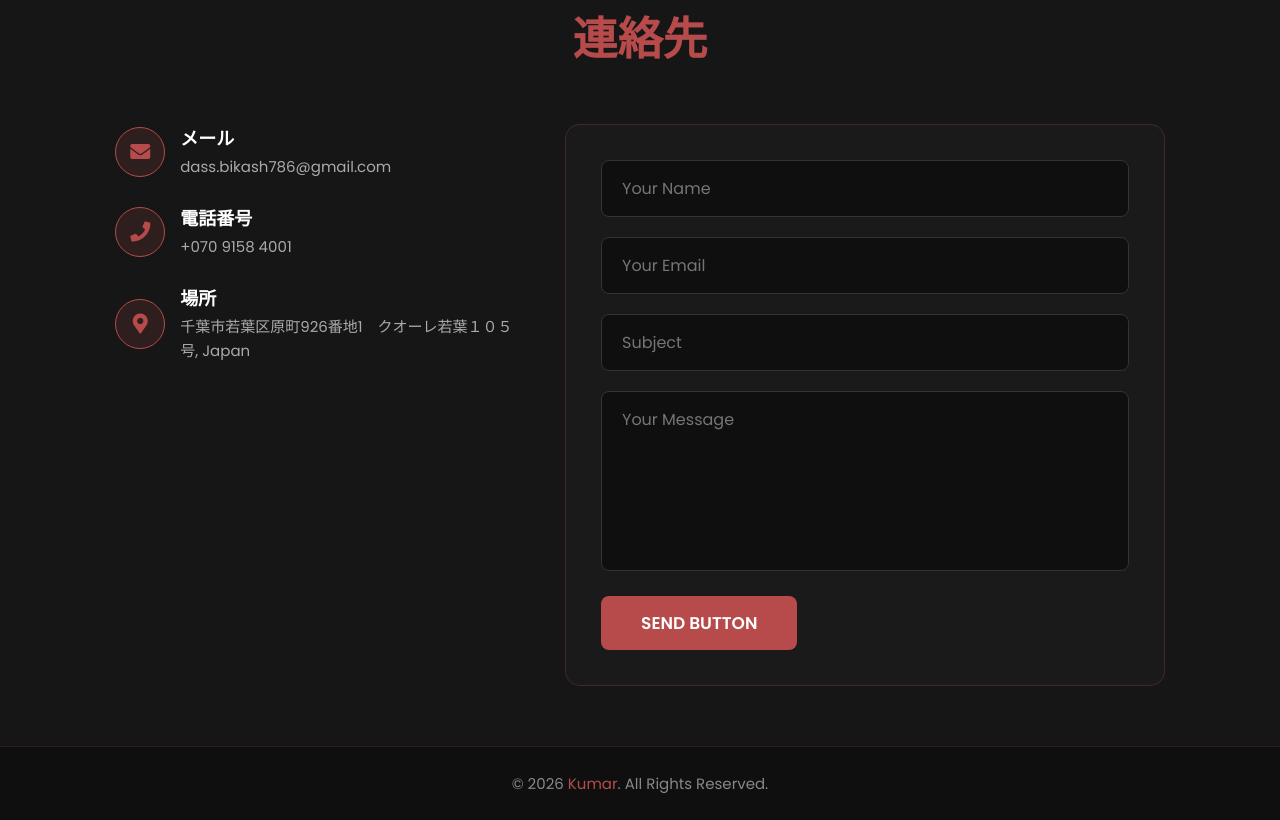
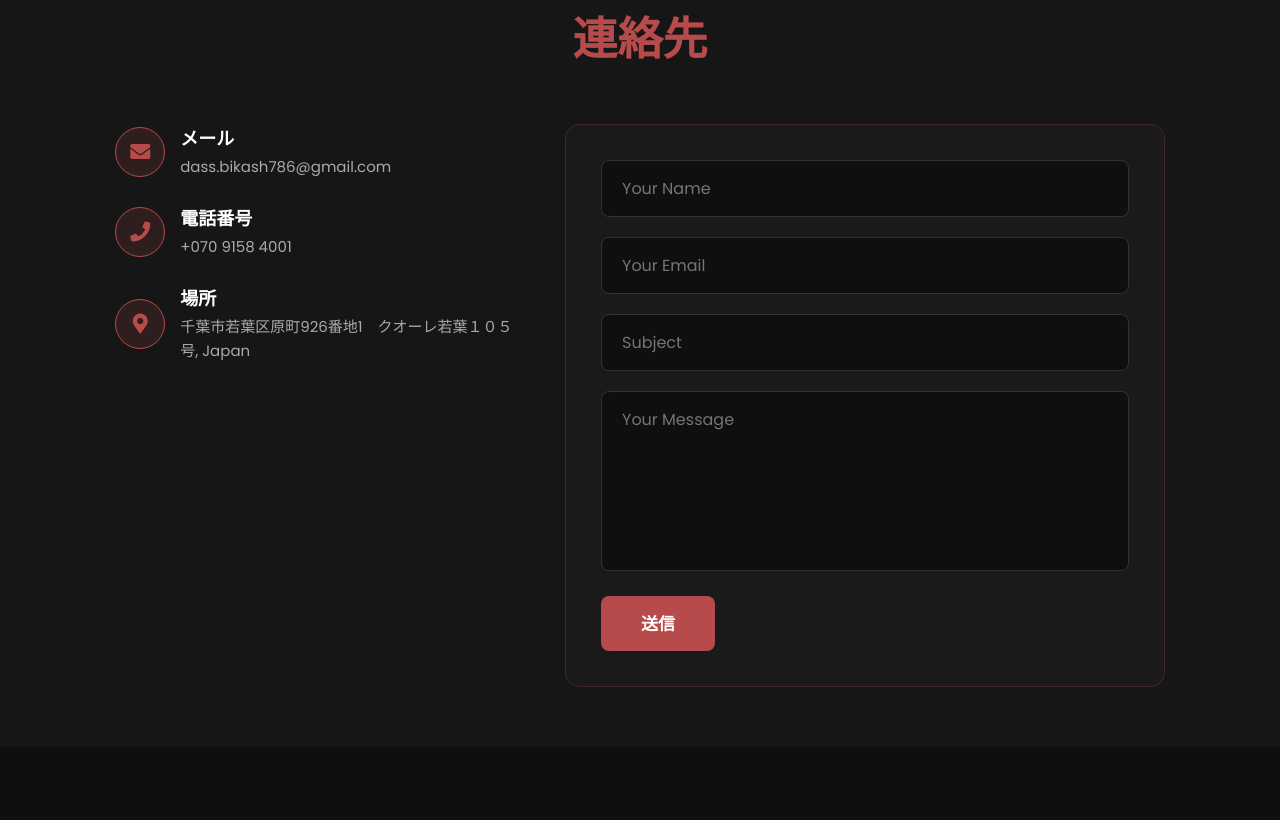
Before and after one commit to Kaazi0103/Kaazi, a plain HTML site: page index.html in a window 1280 px wide. Shown: the part 1910-2730 px from the top of the page. After the commit the page ends 2657 px from the top, so only its background shows below. Drawn offline with Linux system fonts and the light colour scheme.

Commit message:
Fix HTML formatting and structure

```diff
--- a/index.html
+++ b/index.html
@@ -13,7 +13,7 @@
 </head>
 <body>
 
-  <!-- Header -->
+
   <header>
     <a href="#" class="logo">Codewith<span>Kaazi</span></a>
     <nav>
@@ -24,7 +24,7 @@
     </nav>
   </header>
 
-  <!-- Home Section -->
+
   <section class="home" id="home">
     <div class="home-img">
       <img src="mypic1.png" alt="KaaZi">
@@ -64,37 +64,31 @@
 
     <div class="skills-container">
 
-      <!-- HTML -->
       <div class="skill-card">
         <i class="fab fa-html5"></i>
         <h3>HTML</h3>
       </div>
 
-      <!-- CSS -->
       <div class="skill-card">
         <i class="fab fa-css3-alt"></i>
         <h3>CSS</h3>
       </div>
 
-      <!-- Java -->
       <div class="skill-card">
         <i class="fab fa-java"></i>
         <h3>Java</h3>
       </div>
 
-      <!-- Microsoft Word -->
       <div class="skill-card">
         <i class="fas fa-file-word"></i>
         <h3>Microsoft Word</h3>
       </div>
 
-      <!-- PowerPoint -->
       <div class="skill-card">
         <i class="fas fa-file-powerpoint"></i>
         <h3>PowerPoint</h3>
       </div>
 
-      <!-- Excel -->
       <div class="skill-card">
         <i class="fas fa-file-excel"></i>
         <h3>Excel</h3>
@@ -168,7 +162,6 @@
         </div>
       </div>
 
-      <!-- Right side - Contact Form -->
       <form class="contact-form" action="https://formspree.io/f/xqpplzpq" method="POST">
         <div class="input-box">
           <input type="text" name="name" placeholder="Your Name" required>
@@ -182,15 +175,12 @@
         <div class="input-box">
           <textarea name="message" placeholder="Your Message" required></textarea>
         </div>
-        <button type="submit" class="btn">SEND BUTTON</button>
+        <button type="submit" class="btn">送信</button>
       </form>
 
     </div>
   </section>
-  <!-- Footer -->
-  <footer>
-    <p>© 2026 <span>Kumar</span>. All Rights Reserved.</p>
-  </footer>
+
 
 </body>
 </html>
```
